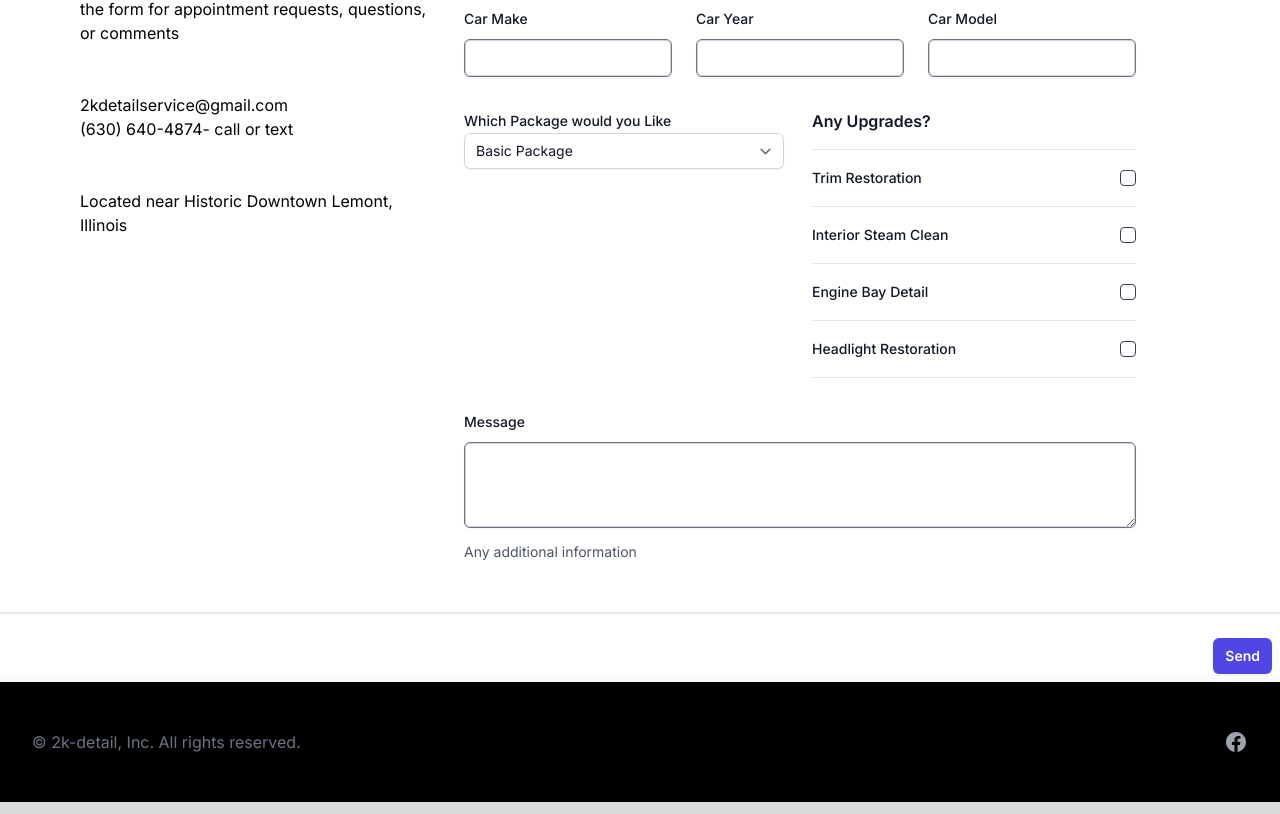
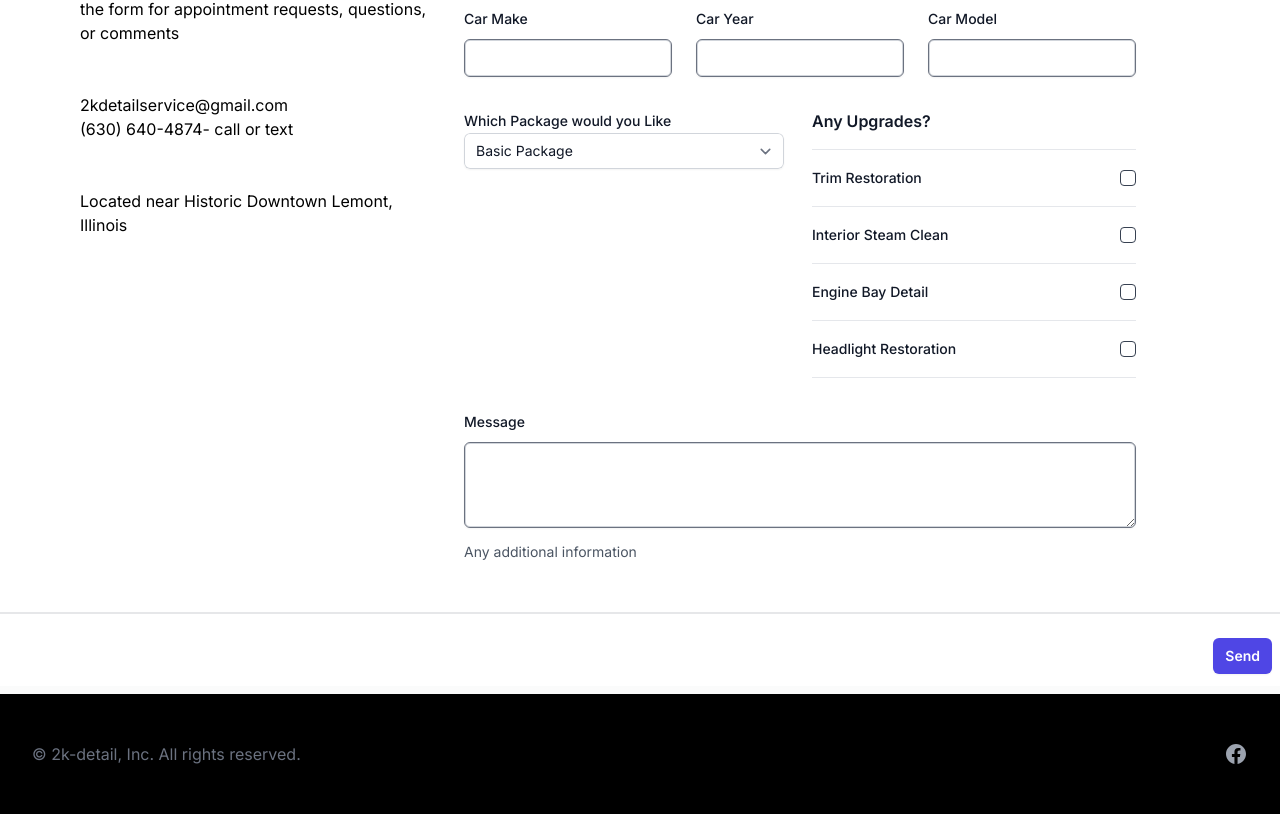
Before and after one commit to zavaladrian/carwash, a Next.js app: page /appointment in a window 1280 px wide. Shown: the part 341-1155 px from the top of the page. Built offline with nearby package versions, Linux system fonts and the light colour scheme.

Commit message:
changed sizing, fixed dark mode text, changed clamped lining

```diff
--- a/app/components/contactform.tsx
+++ b/app/components/contactform.tsx
@@ -48,9 +48,9 @@ const ContactForm: React.FC = () => {
 
   return (
     <>
-      <form ref={form} onSubmit={sendEmail}>
+      <form ref={form} onSubmit={sendEmail} className=" bg-white">
         <div className="grid grid-cols-1 gap-x-8 gap-y-10 border-b-2 border-gray-900/10 pb-12 md:grid-cols-3 p-20 bg-white border-t-2 border-gray-600 ">
-          <div className="space-y-12">
+          <div className="space-y-12 text-black">
             <h2 className="text-3xl lg:text-5xl">Schedule an Appointment</h2>
             <p>
               We are an appointment-only service serving Lemont, IL and
@@ -246,7 +246,7 @@ const ContactForm: React.FC = () => {
             </div>
           </div>
         </div>
-        <div className="mt-6 mb-2 flex items-center justify-end gap-x-6 pr-2 bg-white">
+        <div className="mt-6 mb-2 pb-3 flex items-center justify-end gap-x-6 pr-2 bg-white">
           <button
             type="submit"
             value="Send"
--- a/app/components/services.tsx
+++ b/app/components/services.tsx
@@ -114,7 +114,7 @@ export default function Prices() {
                       {p.title}
                     </a>
                   </h3>
-                  <p className="mt-5 line-clamp-3 text-sm leading-6 text-gray-600">
+                  <p className="mt-5 text-sm leading-6 text-gray-600">
                     {p.description}
                   </p>
                 </div>
```
